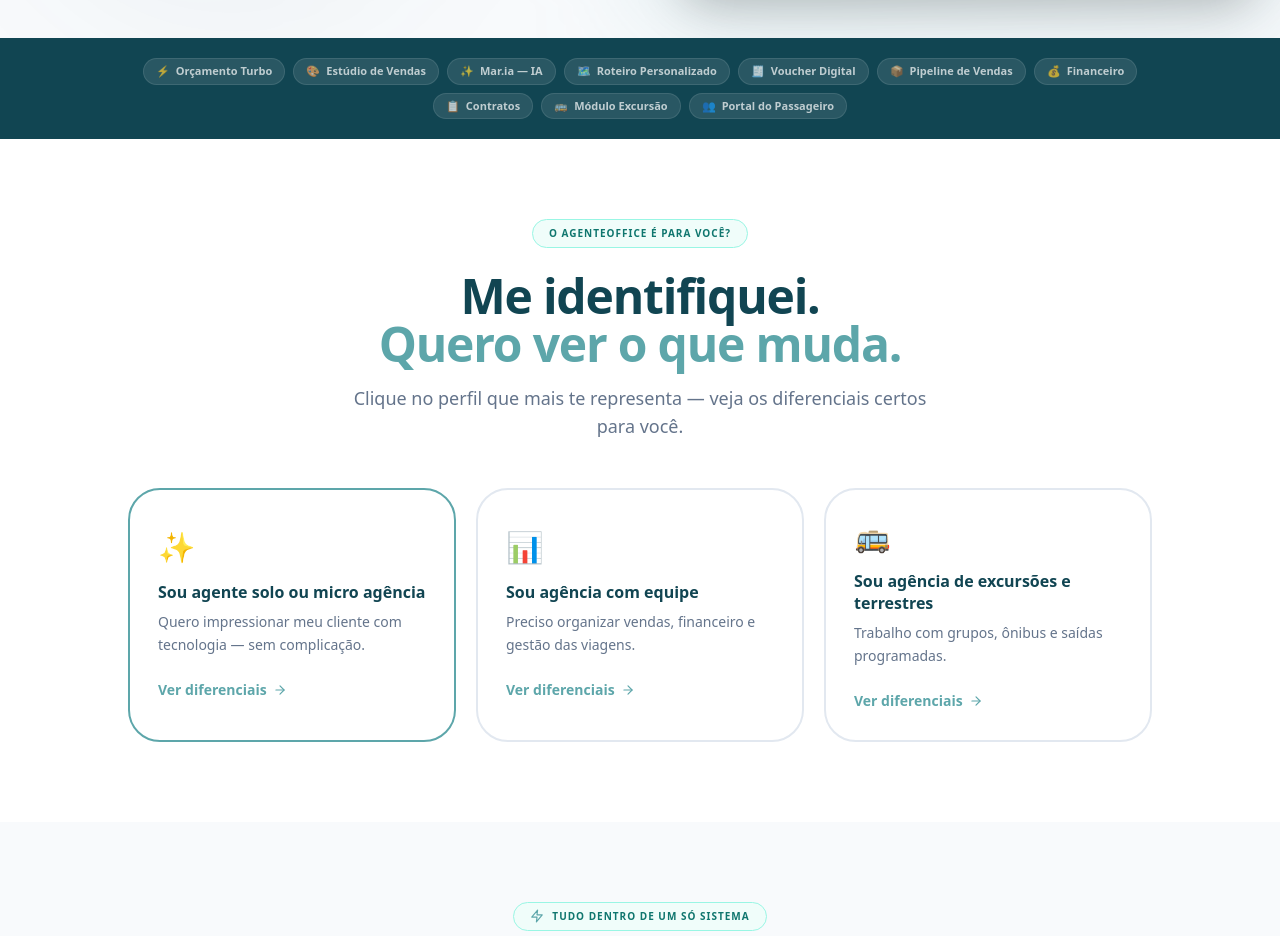
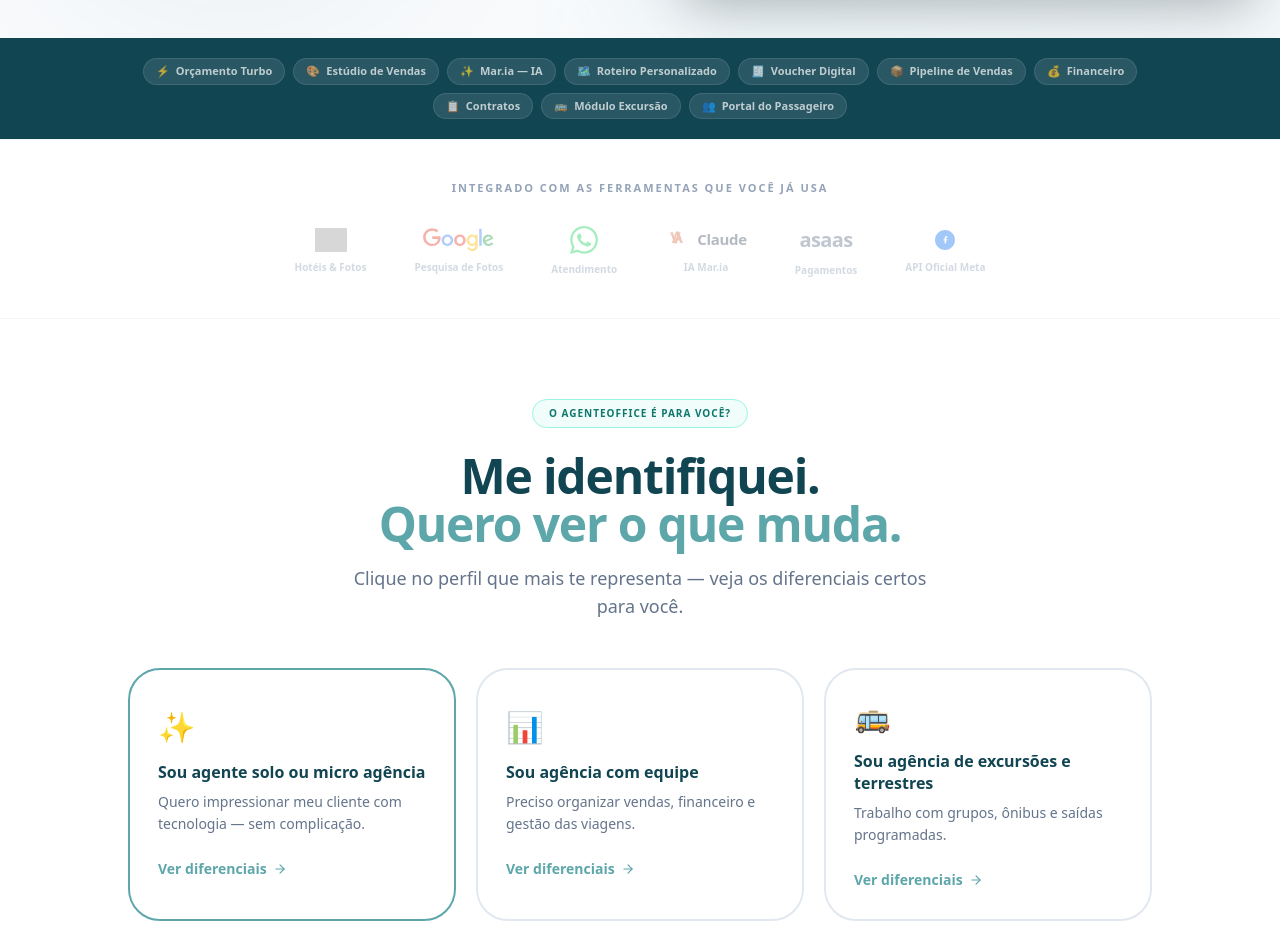
Before and after one commit to pedroivofreis/agenteoffice-site, a React (Vite) app: page / in a window 1280 px wide. Shown: the part 920-1856 px from the top of the page. Built offline with nearby package versions, Linux system fonts and the light colour scheme; grey boxes are pictures that could not be loaded.

Commit message:
feat: seção de integrações no site
Adiciona faixa entre módulos e seção "É para você?" com logos das integrações:
TripAdvisor, Google, WhatsApp, Claude (Anthropic), Asaas, Meta API Oficial

Co-Authored-By: Claude Sonnet 4.6 <noreply@anthropic.com>

```diff
--- a/src/app.jsx
+++ b/src/app.jsx
@@ -1288,6 +1288,72 @@ export default function App() {
         </div>
       </div>
 
+      {/* ── INTEGRAÇÕES ──────────────────────────────── */}
+      <div className="bg-white border-y border-slate-100 py-10 px-4">
+        <div className="max-w-4xl mx-auto text-center">
+          <p className="text-[11px] font-black uppercase tracking-[0.18em] text-slate-400 mb-7">
+            Integrado com as ferramentas que você já usa
+          </p>
+          <div className="flex flex-wrap items-center justify-center gap-8 md:gap-12">
+
+            {/* TripAdvisor */}
+            <div className="flex flex-col items-center gap-2 opacity-40 hover:opacity-70 transition-opacity">
+              <img src="https://static.tacdn.com/img2/brand_refresh/Tripadvisor_lockup_horizontal_secondary_registered.svg"
+                   alt="TripAdvisor" className="h-6 grayscale" />
+              <span className="text-[10px] text-slate-400 font-semibold">Hotéis &amp; Fotos</span>
+            </div>
+
+            {/* Google */}
+            <div className="flex flex-col items-center gap-2 opacity-40 hover:opacity-70 transition-opacity">
+              <svg className="h-6 w-auto" viewBox="0 0 272 92" xmlns="http://www.w3.org/2000/svg">
+                <path fill="#4285F4" d="M115.75 47.18c0 12.77-9.99 22.18-22.25 22.18s-22.25-9.41-22.25-22.18C71.25 34.32 81.24 25 93.5 25s22.25 9.32 22.25 22.18zm-9.74 0c0-7.98-5.79-13.44-12.51-13.44S80.99 39.2 80.99 47.18c0 7.9 5.79 13.44 12.51 13.44s12.51-5.55 12.51-13.44z"/>
+                <path fill="#EA4335" d="M163.75 47.18c0 12.77-9.99 22.18-22.25 22.18s-22.25-9.41-22.25-22.18c0-12.85 9.99-22.18 22.25-22.18s22.25 9.32 22.25 22.18zm-9.74 0c0-7.98-5.79-13.44-12.51-13.44s-12.51 5.46-12.51 13.44c0 7.9 5.79 13.44 12.51 13.44s12.51-5.55 12.51-13.44z"/>
+                <path fill="#FBBC05" d="M209.75 26.34v39.82c0 16.38-9.66 23.07-21.08 23.07-10.75 0-17.22-7.19-19.66-13.07l8.48-3.53c1.51 3.61 5.21 7.87 11.17 7.87 7.31 0 11.84-4.51 11.84-13v-3.19h-.34c-2.18 2.69-6.38 5.04-11.68 5.04-11.09 0-21.25-9.66-21.25-22.09 0-12.52 10.16-22.26 21.25-22.26 5.29 0 9.49 2.35 11.68 4.96h.34v-3.61h9.25zm-8.56 20.92c0-7.81-5.21-13.52-11.84-13.52-6.72 0-12.35 5.71-12.35 13.52 0 7.73 5.63 13.36 12.35 13.36 6.63 0 11.84-5.63 11.84-13.36z"/>
+                <path fill="#4285F4" d="M225 3v65h-9.5V3h9.5z"/>
+                <path fill="#34A853" d="M262.02 54.48l7.56 5.04c-2.44 3.61-8.32 9.83-18.48 9.83-12.6 0-22.01-9.74-22.01-22.18 0-13.19 9.49-22.18 20.92-22.18 11.51 0 17.14 9.16 18.98 14.11l1.01 2.52-29.65 12.28c2.27 4.45 5.8 6.72 10.75 6.72 4.96 0 8.4-2.44 10.92-6.14zm-23.27-7.98l19.82-8.23c-1.09-2.77-4.37-4.70-8.23-4.70-4.95 0-11.84 4.37-11.59 12.93z"/>
+                <path fill="#EA4335" d="M35.29 41.41V32h31.77c.31 1.64.47 3.58.47 5.68 0 7.06-1.93 15.79-8.15 22.01-6.05 6.3-13.78 9.66-24.03 9.66C16.32 69.35.36 53.89.36 35.33.36 16.77 16.32 1.31 35.35 1.31c10.5 0 17.98 4.12 23.6 9.49l-6.64 6.64c-4.03-3.78-9.49-6.72-16.97-6.72-13.86 0-24.7 11.17-24.7 25.03 0 13.86 10.84 25.03 24.7 25.03 8.99 0 14.11-3.61 17.39-6.89 2.66-2.66 4.41-6.46 5.1-11.65l-22.54.17z"/>
+              </svg>
+              <span className="text-[10px] text-slate-400 font-semibold">Pesquisa de Fotos</span>
+            </div>
+
+            {/* WhatsApp */}
+            <div className="flex flex-col items-center gap-2 opacity-40 hover:opacity-70 transition-opacity">
+              <svg className="h-7 w-7" viewBox="0 0 24 24" fill="#25D366" xmlns="http://www.w3.org/2000/svg">
+                <path d="M17.472 14.382c-.297-.149-1.758-.867-2.03-.967-.273-.099-.471-.148-.67.15-.197.297-.767.966-.94 1.164-.173.199-.347.223-.644.075-.297-.15-1.255-.463-2.39-1.475-.883-.788-1.48-1.761-1.653-2.059-.173-.297-.018-.458.13-.606.134-.133.298-.347.446-.52.149-.174.198-.298.298-.497.099-.198.05-.371-.025-.52-.075-.149-.669-1.612-.916-2.207-.242-.579-.487-.5-.669-.51-.173-.008-.371-.01-.57-.01-.198 0-.52.074-.792.372-.272.297-1.04 1.016-1.04 2.479 0 1.462 1.065 2.875 1.213 3.074.149.198 2.096 3.2 5.077 4.487.709.306 1.262.489 1.694.625.712.227 1.36.195 1.871.118.571-.085 1.758-.719 2.006-1.413.248-.694.248-1.289.173-1.413-.074-.124-.272-.198-.57-.347m-5.421 7.403h-.004a9.87 9.87 0 01-5.031-1.378l-.361-.214-3.741.982.998-3.648-.235-.374a9.86 9.86 0 01-1.51-5.26c.001-5.45 4.436-9.884 9.888-9.884 2.64 0 5.122 1.03 6.988 2.898a9.825 9.825 0 012.893 6.994c-.003 5.45-4.437 9.884-9.885 9.884m8.413-18.297A11.815 11.815 0 0012.05 0C5.495 0 .16 5.335.157 11.892c0 2.096.547 4.142 1.588 5.945L.057 24l6.305-1.654a11.882 11.882 0 005.683 1.448h.005c6.554 0 11.89-5.335 11.893-11.893a11.821 11.821 0 00-3.48-8.413z"/>
+              </svg>
+              <span className="text-[10px] text-slate-400 font-semibold">Atendimento</span>
+            </div>
+
+            {/* Anthropic / Claude */}
+            <div className="flex flex-col items-center gap-2 opacity-40 hover:opacity-70 transition-opacity">
+              <div className="flex items-center gap-2">
+                <svg className="h-6 w-6" viewBox="0 0 24 24" fill="#D97757" xmlns="http://www.w3.org/2000/svg">
+                  <path d="M13.827 3.52l4.12 11.378H15.33l-.83-2.398H10.22l-.851 2.398H6.844L10.964 3.52zm-.888 6.87l-1.22-3.657-1.257 3.657zm-3.618 5.136l-4.12-11.378H7.84l2.624 7.616 2.684-7.616h2.526l-4.12 11.378z"/>
+                </svg>
+                <span className="text-[15px] font-black text-slate-600" style={{letterSpacing:'-0.02em'}}>Claude</span>
+              </div>
+              <span className="text-[10px] text-slate-400 font-semibold">IA Mar.ia</span>
+            </div>
+
+            {/* Asaas */}
+            <div className="flex flex-col items-center gap-2 opacity-40 hover:opacity-70 transition-opacity">
+              <span className="text-[20px] font-black text-slate-500" style={{letterSpacing:'-0.03em'}}>asaas</span>
+              <span className="text-[10px] text-slate-400 font-semibold">Pagamentos</span>
+            </div>
+
+            {/* Meta / WhatsApp Business API */}
+            <div className="flex flex-col items-center gap-2 opacity-40 hover:opacity-70 transition-opacity">
+              <svg className="h-6 w-auto" viewBox="0 0 48 48" fill="none" xmlns="http://www.w3.org/2000/svg">
+                <path d="M44 24c0 11.045-8.955 20-20 20S4 35.045 4 24 12.955 4 24 4s20 8.955 20 20z" fill="#1877F2"/>
+                <path d="M26.2 31.2V25h2.1l.4-2.7h-2.5v-1.7c0-.8.4-1.5 1.5-1.5h1.2v-2.3s-1.1-.2-2.1-.2c-2.1 0-3.5 1.3-3.5 3.6V22.3H21v2.7h2.3v6.2h2.9z" fill="white"/>
+              </svg>
+              <span className="text-[10px] text-slate-400 font-semibold">API Oficial Meta</span>
+            </div>
+
+          </div>
+        </div>
+      </div>
+
       {/* ── O AGENTEOFFICE É PARA VOCÊ? ──────────────── */}
       <section className="py-20 bg-white px-4">
         <div className="max-w-5xl mx-auto">
```
Also changed, not shown: 3 other files (tests, documents, lock files or other folders).
